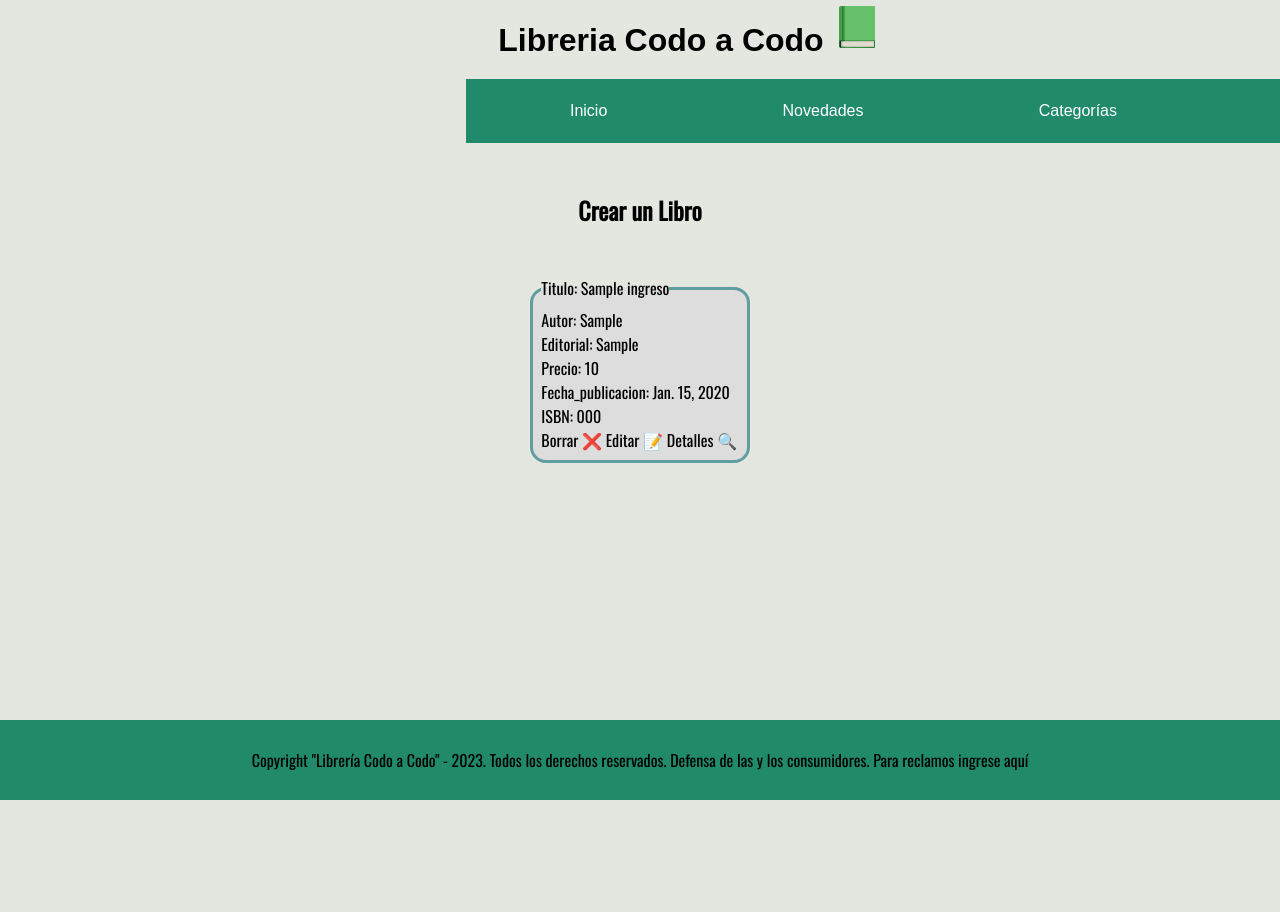
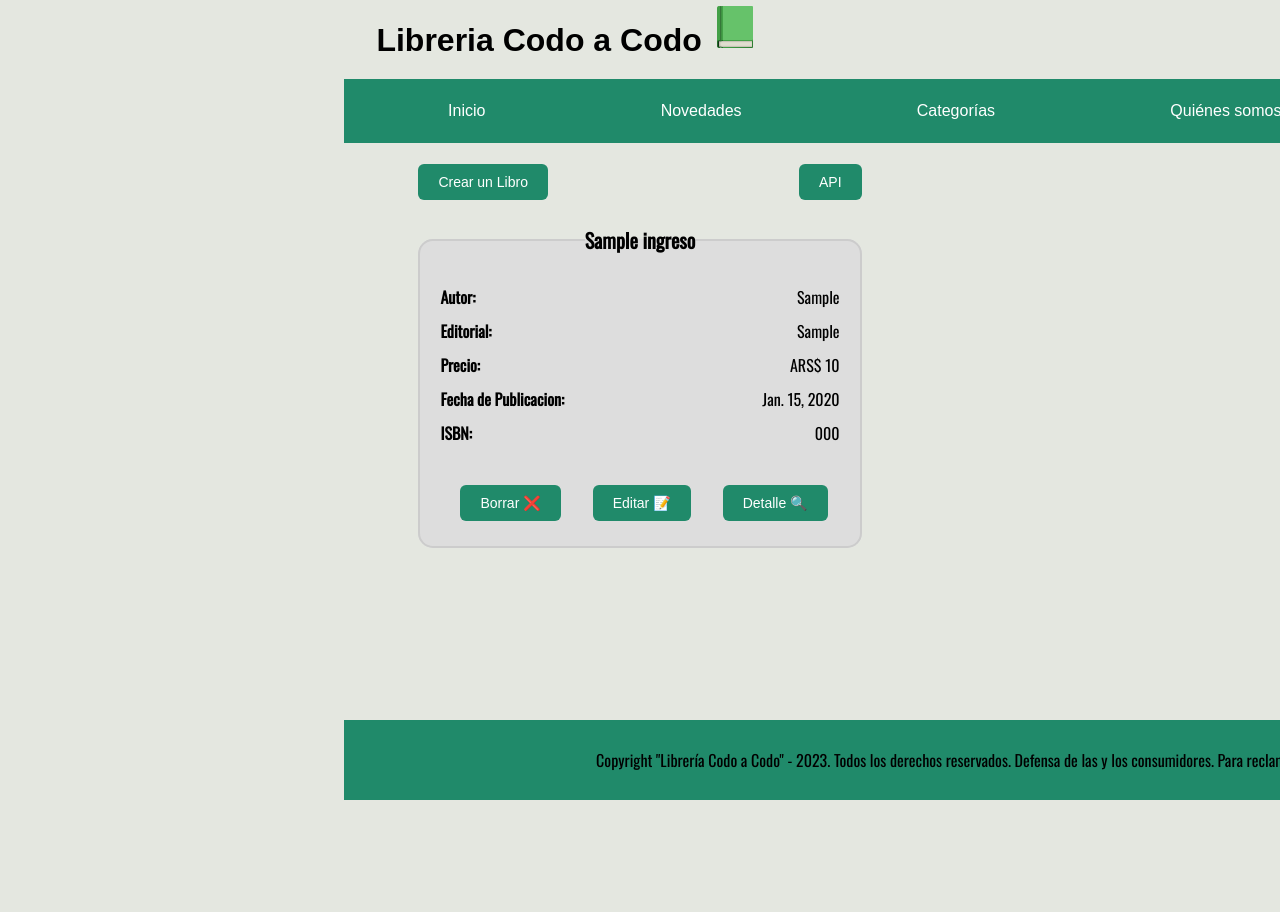
Before and after one commit to emantho/LibreriaCaC, a Django app: page /libro/ in a window 1280 px wide. After the commit the page ends 800 px from the top, so only its background shows below. Run offline with Django 4.2, Linux system fonts and the light colour scheme; tables that the repository leaves empty hold one stand-in row (values such as "Sample post"); some web fonts are replaced.

Commit message:
Changes - Changed length of isbn to 13 - Added style to libro.html and libro-detail.html - Various changes style.csss

```diff
--- a/app_libreria/models.py
+++ b/app_libreria/models.py
@@ -8,7 +8,7 @@ class Libro(models.Model): # This is the model to be registered in app_libreria.
     editorial = models.CharField(max_length=100, null=False, blank=False)
     precio = models.IntegerField(null=False, blank=False)
     fecha_publicacion = models.DateField(max_length=100, null=False, blank=False)
-    isbn = models.CharField(max_length=100, null=True, blank=False)
+    isbn = models.CharField(max_length=13, unique=True, null=True, blank=False)
 
     # podemos crear la tabla con un nombre especifico pero se lo tenemos
     # que indicar directamente en la metaclase
--- a/app_libreria/templates/libro.html
+++ b/app_libreria/templates/libro.html
@@ -1,37 +1,49 @@
 {% extends 'base.html' %} {% load static %} {% block content %}
 
-<main>
-    <div">
-        <h2><a href="{% url 'libro:create' %}">Crear un Libro</a></h2>
+<main class="main">
+
+    <div class="main-button-container">
+        <a href="{% url 'libro:create' %}"><input class="libro-boton" type="button" value="Crear un Libro" /></a>
+        <a href="http://127.0.0.1:8000/libro/api-libro/"><input class="libro-api-boton" type="button" value="API" /></a>
+    </div>
+
+    <div class="libro-main">
+
 
         {% for libro in libro_list %}
-        <div class="list">
-            <fieldset>
-                <legend>Titulo: {{libro.titulo}}</legend>
-                <ul>
-                    <li>Autor: {{libro.autor}}</li>
-                    <li>Editorial: {{libro.editorial}}</li>
-                    <li>Precio: {{libro.precio}}</li>
-                    <li>Fecha_publicacion: {{libro.fecha_publicacion}}</li>
-                    <li>ISBN: {{libro.isbn}}</li>
+        <div class="libro-list">
+
+            <fieldset class="libro-fieldset">
+                <legend class="libro-legend"> {{libro.titulo}}</legend>
+                <ul class="libro-ul">
+                    <li class="libro-li"><span class="libro-li-span"> Autor:</span> {{libro.autor}}</li>
+                    <li class="libro-li"><span class="libro-li-span"> Editorial:</span> {{libro.editorial}}</li>
+                    <li class="libro-li"><span class="libro-li-span"> Precio:</span> ARS$ {{libro.precio}}</li>
+                    <li class="libro-li"><span class="libro-li-span"> Fecha de Publicacion:</span>
+                        {{libro.fecha_publicacion}}</li>
+                    <li class="libro-li"><span class="libro-li-span"> ISBN:</span> {{libro.isbn}}</li>
 
                 </ul>
-                <span>
-                    <label for="">Borrar</label>
-                    <a href="{% url 'libro:delete' libro.id %}">❌</a>
-                </span>
-                <span>
-                    <label for="">Editar</label>
-                    <a href="{% url 'libro:update' libro.id %}">📝</a>
-                </span>
-                <span>
-                    <label for="">Detalles</label>
-                    <a href="{% url 'libro:detail' libro.id %}">🔍</a>
-                </span>
+                <div class="libro-span-div">
+                    <span class="libro-span">
+                        <label for=""></label>
+                        <a href="{% url 'libro:delete' libro.id %}"><input class="libro-boton" type="button" value="Borrar ❌" /></a>
+                    </span>
+
+                    <span class="libro-span">
+                        <label for=""></label>
+                        <a href="{% url 'libro:update' libro.id %}"><input class="libro-boton" type="button" value="Editar 📝" /></a>
+                    </span>
+
+                    <span class="libro-span">
+                        <label for=""></label>
+                        <a href="{% url 'libro:detail' libro.id %}"><input class="libro-boton" type="button" value="Detalle 🔍" /></a>
+                    </span>
+                </div>
             </fieldset>
         </div>
         {% endfor %}
-        </div>
+    </div>
 </main>
 
 {% endblock %}
--- a/static/css/style.css
+++ b/static/css/style.css
@@ -1,8 +1,9 @@
 /* ------------------ GENERAL ------------------ */
 
-html, * {
-    padding: 0em;
-    margin: 0em;
+html,
+* {
+    padding: 0;
+    margin: 0;
     box-sizing: border-box;
 }
 
@@ -13,7 +14,8 @@ body {
     justify-content: center;
     justify-items: center;
     align-items: center;
-    min-height: 100vh;
+    min-width: 100%;
+    width: 100%;
 }
 
 h1 {
@@ -92,7 +94,7 @@ ul {
 
 .header {
     box-sizing: border-box;
-    position:fixed ;
+    position: fixed;
     top: 0;
     width: 100%;
     z-index: 1;
@@ -134,6 +136,140 @@ ul {
     display: inherit;
     justify-content: center;
     margin: 0.8em;
+}
+
+
+/* ------------------ NOVEDADES ------------------ */
+
+.libro-main {
+    display: flex;
+    flex-wrap: wrap;
+    justify-content: space-between;
+}
+
+.main-button-container {
+    display: flex;
+    justify-content: space-between;
+    width: 100%;
+}
+
+.libro-list {
+    width: calc(40% - 10px);
+    min-width: 30% - 10px;
+    margin-bottom: 20px;
+    box-sizing: border-box;
+    padding: 0 10px;
+}
+
+@media (min-width: 768px) {
+    .libro-list {
+        width: calc(23.33% - 20px);
+    }
+}
+
+.libro-boton {
+    display: inline-block;
+    margin: 20px 10px 5px 10px;
+    padding: 10px 20px;
+    font-size: 14px;
+    text-align: center;
+    text-decoration: none;
+    background-color: rgb(32, 138, 106);
+    color: white;
+    border: none;
+    border-radius: 6px;
+    cursor: pointer;
+    transition: background-color 0.3s;
+}
+
+.libro-boton:hover {
+    background-color: #c0bebe;
+    color: rgb(32, 138, 106);
+}
+
+.libro-api-boton {
+    display: inline-block;
+    margin: 20px 10px 5px 10px;
+    margin-left: auto;
+    padding: 10px 20px;
+    font-size: 14px;
+    text-align: center;
+    text-decoration: none;
+    background-color: rgb(32, 138, 106);
+    color: white;
+    border: none;
+    border-radius: 6px;
+    cursor: pointer;
+    transition: background-color 0.3s;
+}
+
+.libro-api-boton:hover {
+    background-color: #c0bebe;
+    color: rgb(138, 32, 127);
+}
+
+
+
+        /* ------------- FIELDSET  --------- */
+.libro-fieldset {
+    border: 2px solid #ccc;
+    border-radius: 15px;
+    padding: 20px;
+    margin: 20px 0;
+}
+
+.libro-legend {
+    text-align: center;
+    font-weight: bold;
+    font-size: 20px;
+    margin-bottom: 10px;
+}
+
+.libro-ul {
+    list-style: none;
+    padding: 0;
+}
+
+.libro-li {
+    display: flex;
+    justify-content: space-between;
+    margin-bottom: 10px;
+}
+
+.libro-span-div {
+    display: flex;
+    justify-content: space-evenly;
+    width: 100%;
+}
+
+.libro-li-span {
+    font-weight: bold;
+}
+
+.libro-span {
+    display: inline-block;
+    margin: 10px 2px 0 0;
+}
+
+.libro-span label {
+    margin-left: 10px;
+}
+
+
+        /* ------------- DETAILS  --------- */
+.detail-main {
+    box-sizing: border-box;
+    margin: 20px;
+    border: solid 5px red;
+    display: flex;
+    width: 100%;
+    flex-direction: column;
+}
+
+.detail-p {
+    display: flex;
+    flex-direction: row;
+    border: solid 5px red;
 }
 
 /* ------------------ NAV ------------------ */
@@ -207,7 +343,7 @@ ul {
 
 /* ------------------ MAIN ------------------ */
 
-main {
+.main {
     box-sizing: border-box;
     margin: 7em 4em 5em 4em;
     padding: 2em 0;
@@ -217,7 +353,7 @@ main {
 
 footer {
     display: flex;
-    position:fixed ;
+    position: fixed;
     bottom: 0;
     margin-top: 2em;
     justify-content: space-around;
@@ -333,6 +469,7 @@ fieldset {
 
 .main-login {
     display: grid;
+    width: 100%;
     grid: repeat(2, 0.5fr);
     grid-row-gap: 2em;
     margin: 1em auto;
@@ -396,6 +533,7 @@ fieldset {
 
 .main-categorias {
     display: flex;
+    width: 100%;
     flex-direction: column;
     justify-content: space-evenly;
     margin: 2em auto;
@@ -461,7 +599,7 @@ fieldset {
     max-height: 40em;
     padding-top: 0.6em;
     padding-bottom: 0.6em;
-    margin-bottom: 0.2em ;
+    margin-bottom: 0.2em;
     margin: auto;
     text-align: center;
     font-family: arial;
@@ -574,6 +712,7 @@ fieldset {
 
 .main-carrito {
     display: flex;
+    width: 100%;
     justify-content: space-around;
     margin: 2em auto;
 }
```
Also changed, not shown: app_libreria/templates/libro_detail.html (+5 -5 lines), steps.md (+17 -1 lines), app_libreria/migrations/0002_alter_libro_isbn.py (added).
